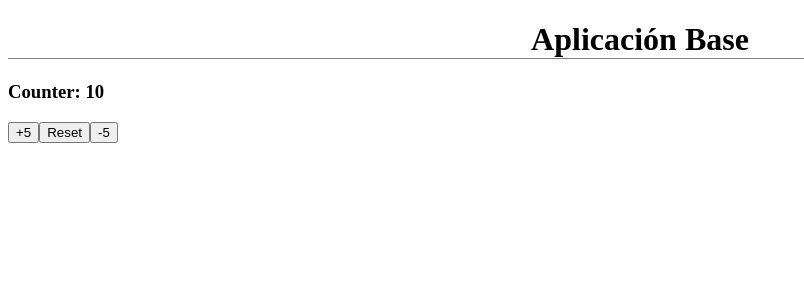
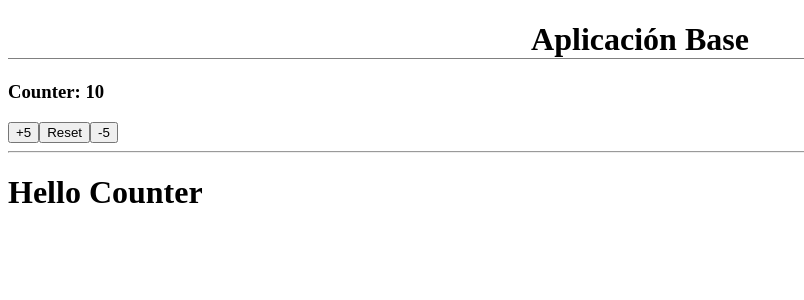
Before and after one commit to magadiflo/bases-app, an Angular app: page / in a window 1280 px wide. Shown: the top 300 px of the page, without its empty margins (0-804 px from the left). Built offline with nearby package versions, Linux system fonts and the light colour scheme.

Commit message:
Contador Component

```diff
--- a/src/app/app.component.html
+++ b/src/app/app.component.html
@@ -3,3 +3,5 @@
 <button type="button" (click)="increaseBy(+5)">+5</button>
 <button type="button" (click)="resetCounter()">Reset</button>
 <button type="button" (click)="increaseBy(-5)">-5</button>
+<hr>
+<app-counter></app-counter>
--- a/src/app/app.module.ts
+++ b/src/app/app.module.ts
@@ -2,10 +2,12 @@
 import { BrowserModule } from '@angular/platform-browser';
 
 import { AppComponent } from './app.component';
+import { CounterComponent } from './counter/counter.component';
 
 @NgModule({
   declarations: [
-    AppComponent
+    AppComponent,
+    CounterComponent,
   ],
   imports: [
     BrowserModule
--- /dev/null
+++ b/src/app/counter/counter.component.ts
@@ -0,0 +1,9 @@
+import { Component } from "@angular/core";
+
+@Component({
+  selector: 'app-counter',
+  template: `<h1>Hello Counter</h1>`
+})
+export class CounterComponent {
+
+}
```
